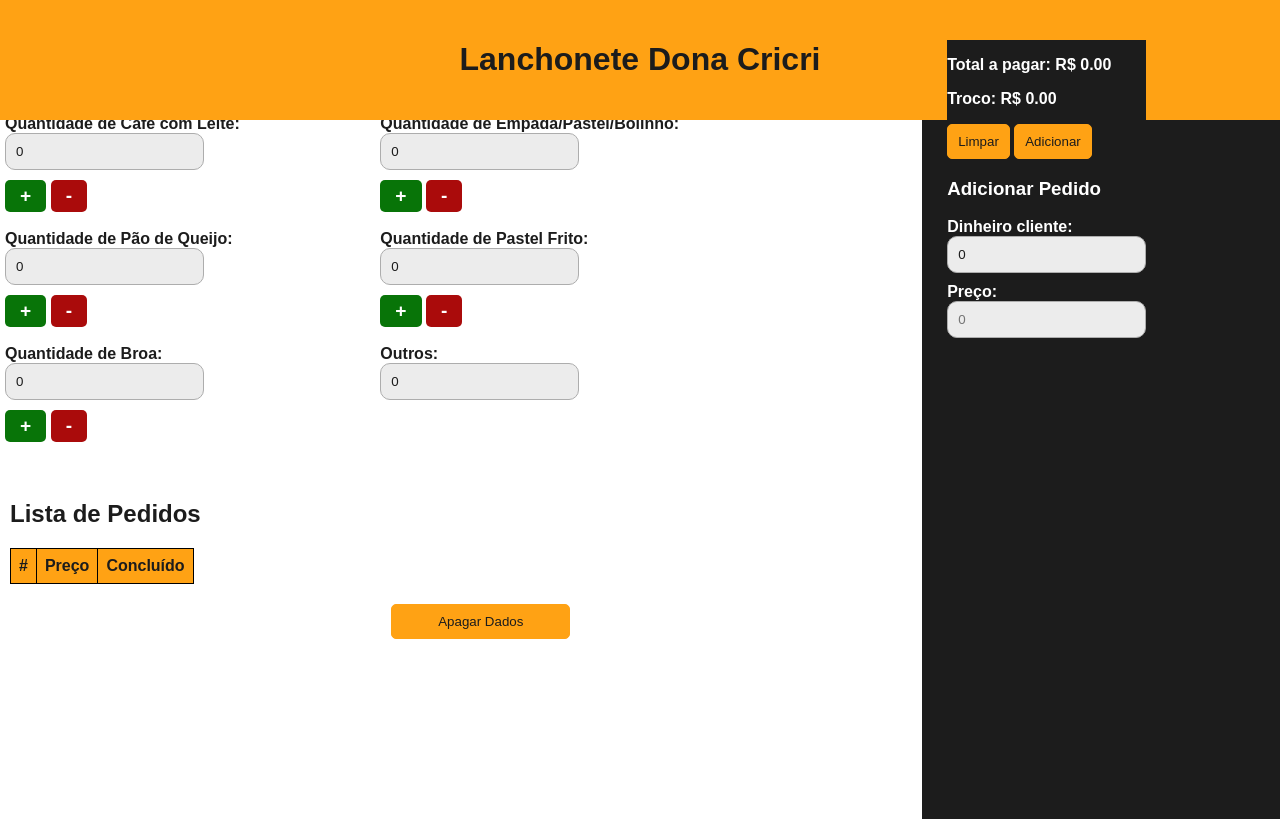
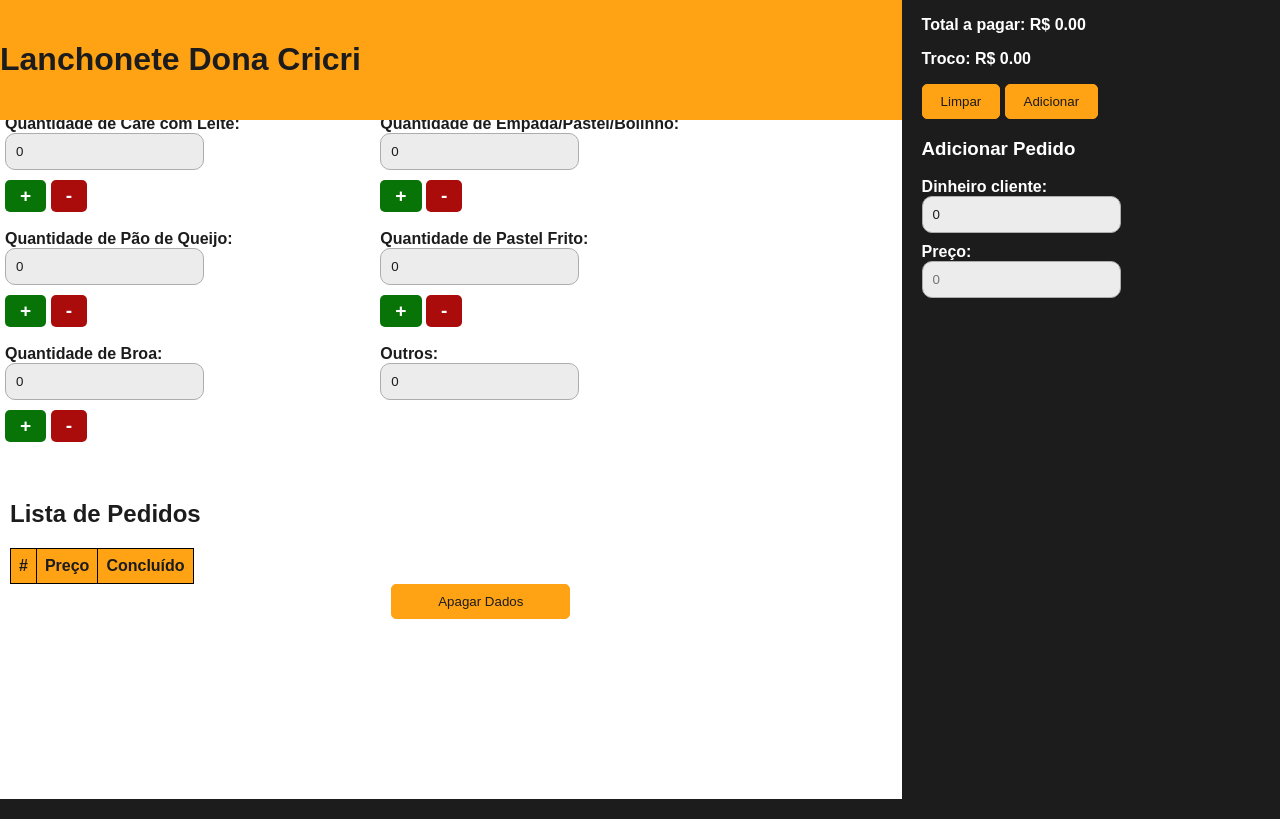
Before and after one commit to MarcusViniciusB/VovoNieta, a plain HTML site: page index.html in a window 1280 px wide. Drawn offline with Linux system fonts and the light colour scheme.

Commit message:
styles.css

```diff
--- a/styles.css
+++ b/styles.css
@@ -56,11 +56,14 @@
         .mercurio{
             display: flex;
             flex-direction: row;
-            justify-content: space-between;
+            justify-content: space-around;
             width: 100%;
         }
         h3{
             font-size: 0;
+        }
+        .footer{
+            margin-top: 20px;
         }
 
     }
@@ -75,8 +78,9 @@
         }
         #b{
             position: fixed;
-            left: 74%;
-            top: 5%;
+            padding-left: 20px;
+            right: 0;
+            width: 28%;
             color: white;
             height: 100%;
             background-color: #1C1C1C;
@@ -89,9 +93,7 @@
             display: grid;
             grid-template-columns: auto;
         }
-        .footer{
-            margin-top: 20px;
-        }
+
     }
 
     .More{
@@ -118,7 +120,6 @@
         width: 100%;
         text-align: left;
         padding: 20px 0px ;
-        text-align: center;
         background-color: #FFA214;
         color: #1C1C1C;
         margin-bottom: 1%;
```
